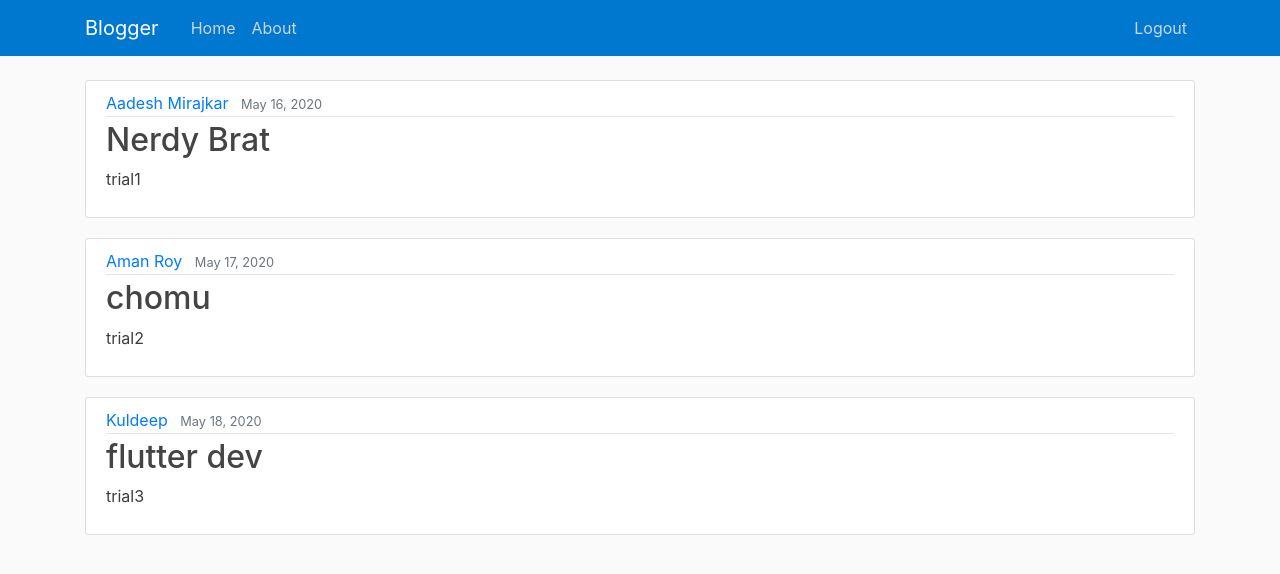
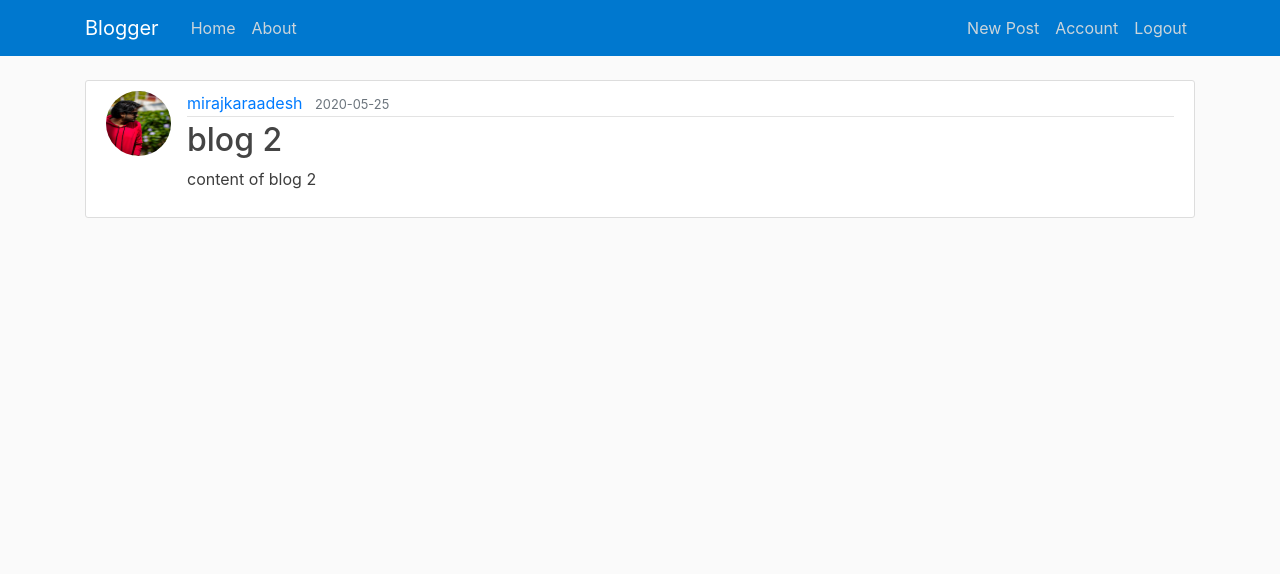
Before and after one commit to captainaadesh/Blogging-web-app, a Flask app: page / in a window 1280 px wide. Shown: the top 574 px of the page. Run offline with Flask 2, Linux system fonts and the light colour scheme; a user stored in the database is signed in; data comes from the database, SQL or seed files in the repository; both versions use the stored data as it was after the commit; some libraries are stand-ins or nearby versions.

Commit message:
update and delete added

```diff
--- a/flaskblog/routes.py
+++ b/flaskblog/routes.py
@@ -1,37 +1,17 @@
-from flask import render_template, url_for, redirect, flash, request
+from flask import render_template, url_for, redirect, flash, request, abort
 from flaskblog.models import User, Post
-from flaskblog.forms import RegistrationForm, LoginForm, UpdateAccountForm
+from flaskblog.forms import RegistrationForm, LoginForm, UpdateAccountForm, PostForm
 from flaskblog import app, db, bcrypt
 from flask_login import login_user, current_user, logout_user, login_required
 import secrets
 import os
 from PIL import Image
 
-post = [
-	{
-		'author': 'Aadesh Mirajkar',
-		'title': 'Nerdy Brat',
-		'content': 'trial1',
-		'date_posted': 'May 16, 2020'
-	},
-	{
-		'author': 'Aman Roy',
-		'title': 'chomu',
-		'content': 'trial2',
-		'date_posted': 'May 17, 2020'
-	},
-	{
-		'author': 'Kuldeep',
-		'title': 'flutter dev',
-		'content': 'trial3',
-		'date_posted': 'May 18, 2020'
-	}
-]
-
 @app.route("/")
 @app.route("/home")
 def home():
-    return render_template('home.html', posts=post)
+	posts = Post.query.all()
+	return render_template('home.html', posts=posts)
 
 @app.route("/about")
 def about():
@@ -87,6 +67,7 @@ def save_picture(form_picture):
 
 	return picture_fn
 
+
 @app.route("/account", methods=['GET', 'POST'])
 @login_required
 def account():
@@ -105,3 +86,56 @@ def account():
 		form.email.data = current_user.email
 	image_file = url_for('static', filename='profile_pics/' + current_user.image_file)
 	return render_template('account.html', title='Account', image_file=image_file, form=form)
+
+@app.route("/post/new", methods=['GET', 'POST'])
+@login_required
+def new_post():
+    form = PostForm()
+    if form.validate_on_submit():
+        post = Post(title=form.title.data, content=form.content.data, author=current_user)
+        db.session.add(post)
+        db.session.commit()
+        flash('Your post has been created!', 'success')
+        return redirect(url_for('home'))
+    return render_template('create_post.html', title='New Post',
+                           form=form, legend='New Post')
+
+
+
+
+@app.route("/post/<int:post_id>")
+def post(post_id):
+    post = Post.query.get_or_404(post_id)
+    return render_template('post.html', title=post.title, post=post)
+
+
+@app.route("/post/<int:post_id>/update", methods=['GET', 'POST'])
+@login_required
+def update_post(post_id):
+    post = Post.query.get_or_404(post_id)
+    if post.author != current_user:
+        abort(403)
+    form = PostForm()
+    if form.validate_on_submit():
+        post.title = form.title.data
+        post.content = form.content.data
+        db.session.commit()
+        flash('Your post has been updated!', 'success')
+        return redirect(url_for('post', post_id=post.id))
+    elif request.method == 'GET':
+        form.title.data = post.title
+        form.content.data = post.content
+    return render_template('create_post.html', title='Update Post',
+                           form=form, legend='Update Post')
+
+
+@app.route("/post/<int:post_id>/delete", methods=['POST'])
+@login_required
+def delete_post(post_id):
+    post = Post.query.get_or_404(post_id)
+    if post.author != current_user:
+        abort(403)
+    db.session.delete(post)
+    db.session.commit()
+    flash('Your post has been deleted!', 'success')
+    return redirect(url_for('home'))
--- a/flaskblog/templates/home.html
+++ b/flaskblog/templates/home.html
@@ -2,12 +2,13 @@
 {% block content %}
     {% for post in posts %}
         <article class="media content-section">
+          <img class="rounded-circle article-img" src="{{ url_for('static', filename='profile_pics/' + post.author.image_file) }}">
           <div class="media-body">
             <div class="article-metadata">
-              <a class="mr-2" href="#">{{ post.author }}</a>
-              <small class="text-muted">{{ post.date_posted }}</small>
+              <a class="mr-2" href="#">{{ post.author.username }}</a>
+              <small class="text-muted">{{ post.date_posted.strftime('%Y-%m-%d') }}</small>
             </div>
-            <h2><a class="article-title" href="#">{{ post.title }}</a></h2>
+            <h2><a class="article-title" href="{{ url_for('post', post_id=post.id) }}">{{ post.title }}</a></h2>
             <p class="article-content">{{ post.content }}</p>
           </div>
         </article>
--- a/flaskblog/templates/layout.html
+++ b/flaskblog/templates/layout.html
@@ -32,6 +32,8 @@
             <!-- Navbar Right Side -->
             <div class="navbar-nav">
               {% if current_user.is_authenticated %}
+                <a class="nav-item nav-link" href="{{ url_for('new_post') }}">New Post</a>
+                <a class="nav-item nav-link" href="{{ url_for('account') }}">Account</a>
                 <a class="nav-item nav-link" href="{{ url_for('logout') }}">Logout</a>
               {% else %}
                 <a class="nav-item nav-link" href="{{ url_for('login') }}">Login</a>
```
Also changed, not shown: flaskblog/forms.py (+14 -7 lines), flaskblog/templates/create_post.html (added, +40 -0 lines), flaskblog/templates/post.html (added, +39 -0 lines), flaskblog/site.db.
